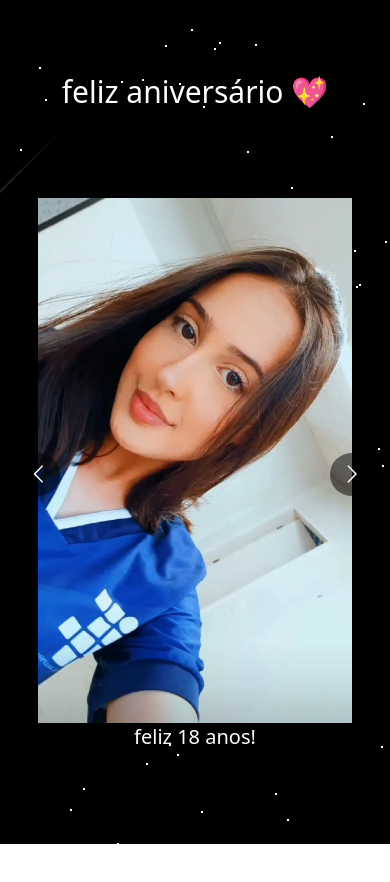
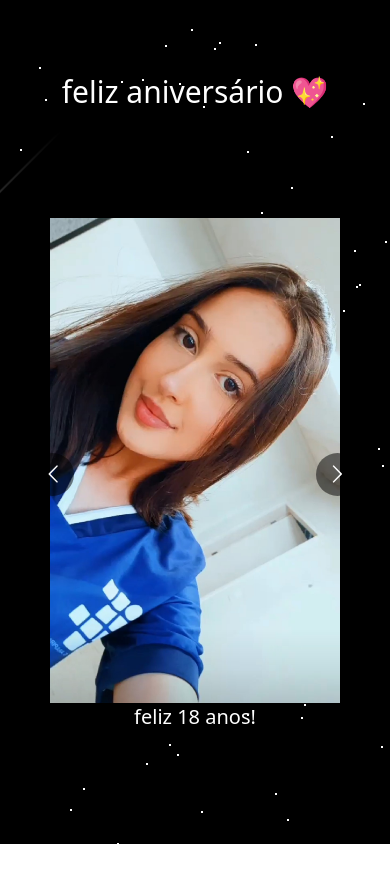
Before and after one commit to guilherme-gjv/camiladezoito, a React (Create React App) app: page / in a window 390 px wide. Shown: the top 882 px of the page. Built offline with nearby package versions, Linux system fonts and the light colour scheme.

Commit message:
fix: padding x on mobile

```diff
--- a/src/App.tsx
+++ b/src/App.tsx
@@ -5,7 +5,7 @@ function App() {
     <div className="relative bg-black text-center h-screen text-white py-10 sm:px-10 sm:py-10">
       <div className="z-50 relative flex flex-col justify-around h-full">
         <h1 className="text-3xl">feliz aniversário 💖</h1>
-        <div className="relative z-50 h-[70vh] md:h-[70vh] ">
+        <div className="relative z-50 h-[70vh] md:h-[70vh] px-4 sm:px-0">
           <AppCarousel />
         </div>
       </div>
```
